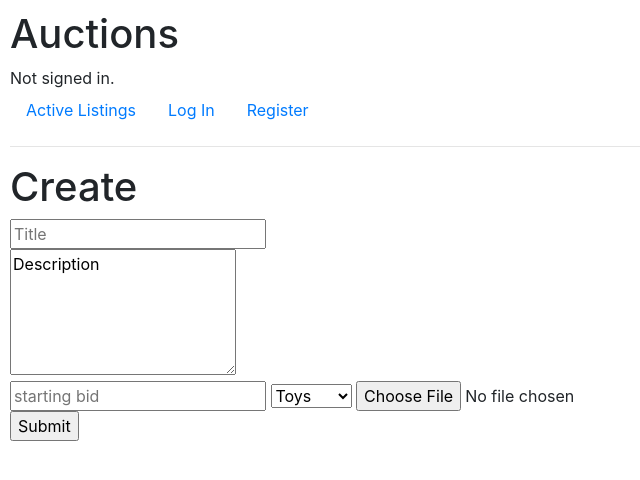
After one commit to gemrey13/cs50W, a Django app: page /create/ in a window 1280 px wide. The commit adds this page. Shown: the top 480 px of the page, without its empty margins (0-640 px from the left). Run offline with Django 4.2, Linux system fonts and the light colour scheme; data comes from the database, SQL or seed files in the repository; some libraries are stand-ins or nearby versions.

Commit message:
MOdified the create.html and its view: Not finish

```diff
--- a/lecture4/commerce/auctions/admin.py
+++ b/lecture4/commerce/auctions/admin.py
@@ -6,3 +6,4 @@ admin.site.register(User)
 admin.site.register(AuctionListing)
 admin.site.register(Bid)
 admin.site.register(Comment)
+admin.site.register(Category)
--- a/lecture4/commerce/auctions/models.py
+++ b/lecture4/commerce/auctions/models.py
@@ -5,6 +5,12 @@ from django.db import models
 class User(AbstractUser):
     pass
 
+class Category(models.Model):
+    name = models.CharField(max_length=100)
+    description = models.TextField(blank=True)
+
+    def __str__(self):
+        return self.name
 
 class AuctionListing(models.Model):
     user = models.ForeignKey(User, on_delete=models.CASCADE)
@@ -12,16 +18,14 @@ class AuctionListing(models.Model):
     description = models.TextField()
     price = models.DecimalField(max_digits=10, decimal_places=2, blank=True, null=True)
     starting_bid = models.DecimalField(max_digits=12, decimal_places=2, blank=True)
-    category = models.CharField(max_length=100, blank=True)
+    category = models.ForeignKey(Category, on_delete=models.SET_NULL, null=True, blank=True)
     image_url = models.URLField(default='https://user-images.githubusercontent.com/52632898/161646398-6d49eca9-267f-4eab-a5a7-6ba6069d21df.png')
-    bid_counter = models.IntegerField(default=1)
     created_at = models.DateTimeField(auto_now_add=True)
     active = models.BooleanField(default=True)
     winner = models.CharField(max_length=100, blank=True,null=True)
 
     def __str__(self):
         return f'{self.title}: by {self.user.username}'
-
 
 
 class Bid(models.Model):
--- /dev/null
+++ b/lecture4/commerce/auctions/templates/auctions/create.html
@@ -0,0 +1,21 @@
+{% extends "auctions/layout.html" %}
+
+{% block body %}
+	<h1>Create</h1>
+
+	<form  action="{% url 'index' %}" method="post">
+		{% csrf_token %}
+		<input type="text" name="title" placeholder="Title"><br>
+		<textarea name="description" column="50" rows="5">Description</textarea><br>
+		<input type="number" name="starting_bid" placeholder="starting bid">
+
+		<select name="category">
+			{% for category in categories %}
+				<option>{{category}}</option>
+			{% endfor %}
+
+		</select>
+		<input type="file" name="image_url"><br>
+		<input type="submit">
+	</form>
+{% endblock body %}
--- a/lecture4/commerce/auctions/templates/auctions/layout.html
+++ b/lecture4/commerce/auctions/templates/auctions/layout.html
@@ -22,6 +22,15 @@
             </li>
             {% if user.is_authenticated %}
                 <li class="nav-item">
+                    <a class="nav-link" href="{% url 'categories' %}">Categories</a>
+                </li>
+                <li>
+                    <a class="nav-link" href="{% url 'watchlist' %}">WatchList</a>
+                </li>
+                <li>
+                    <a class="nav-link" href="{% url 'create' %}">Create Listing</a>
+                </li>
+                <li class="nav-item">
                     <a class="nav-link" href="{% url 'logout' %}">Log Out</a>
                 </li>
             {% else %}
--- a/lecture4/commerce/auctions/urls.py
+++ b/lecture4/commerce/auctions/urls.py
@@ -4,6 +4,9 @@ from . import views
 
 urlpatterns = [
     path("", views.index, name="index"),
+    path("categories/", views.categories, name="categories"),
+    path("watchlist/", views.watchlist, name="watchlist"),
+    path("create/", views.create, name="create"),
     path("login", views.login_view, name="login"),
     path("logout", views.logout_view, name="logout"),
     path("register", views.register, name="register")
--- a/lecture4/commerce/auctions/views.py
+++ b/lecture4/commerce/auctions/views.py
@@ -4,11 +4,13 @@ from django.http import HttpResponse, HttpResponseRedirect
 from django.shortcuts import render
 from django.urls import reverse
 
-from .models import User
+from .models import *
 
 
 def index(request):
     return render(request, "auctions/index.html")
+
+
 
 
 def login_view(request):
@@ -31,9 +33,13 @@ def login_view(request):
         return render(request, "auctions/login.html")
 
 
+
+
 def logout_view(request):
     logout(request)
     return HttpResponseRedirect(reverse("index"))
+
+
 
 
 def register(request):
@@ -61,3 +67,27 @@ def register(request):
         return HttpResponseRedirect(reverse("index"))
     else:
         return render(request, "auctions/register.html")
+
+
+
+def categories(request):
+    pass
+
+
+
+def watchlist(request):
+    pass
+
+
+def create(request):
+    if request.method == "POST":
+        title = request.POST['title']
+        description = request.POST['description']
+        starting_bid = request.POST['starting_bid']
+        category = request.POST['category']
+        image_url = request.POST['image_url']
+
+
+    return render(request, "auctions/create.html", {
+        "categories": Category.objects.all()
+        })
```
Also changed, not shown: lecture4/commerce/auctions/migrations/0003_category_remove_auctionlisting_bid_counter_and_more.py (added), lecture4/commerce/db.sqlite3.
